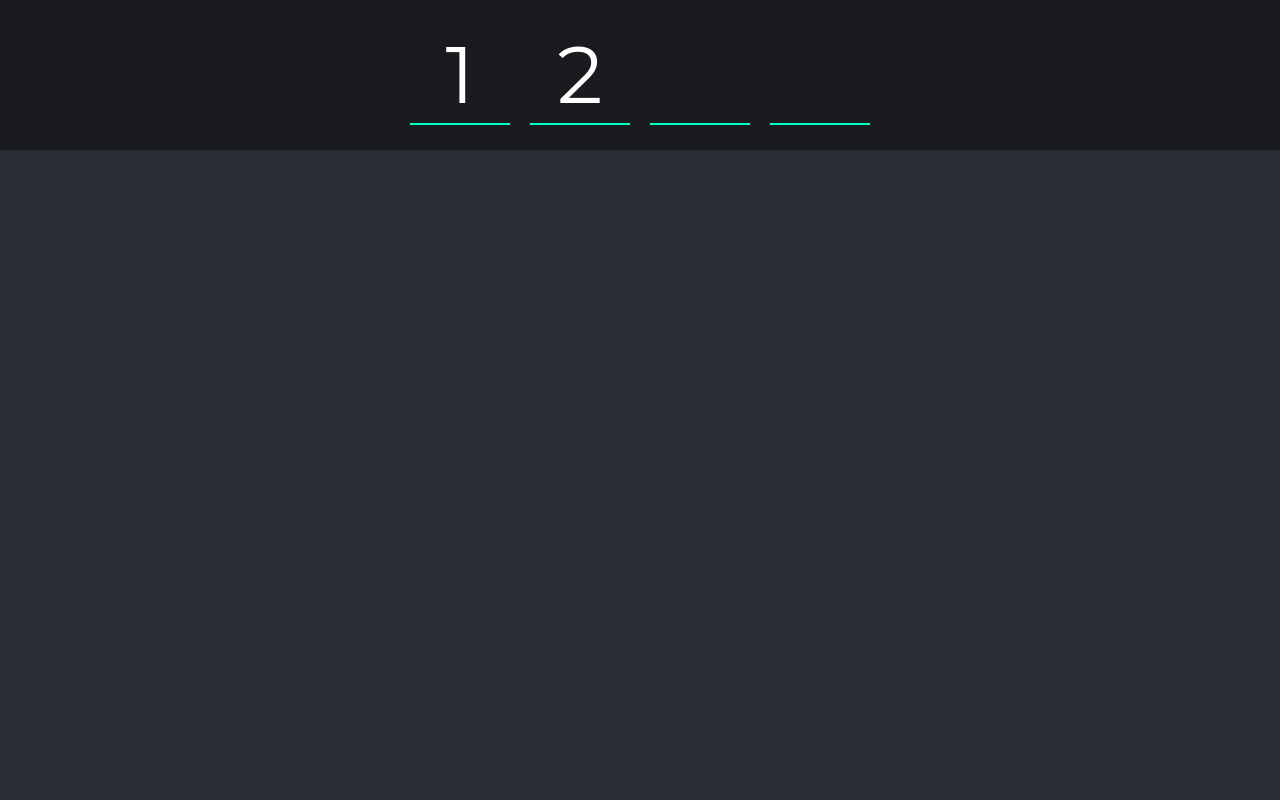
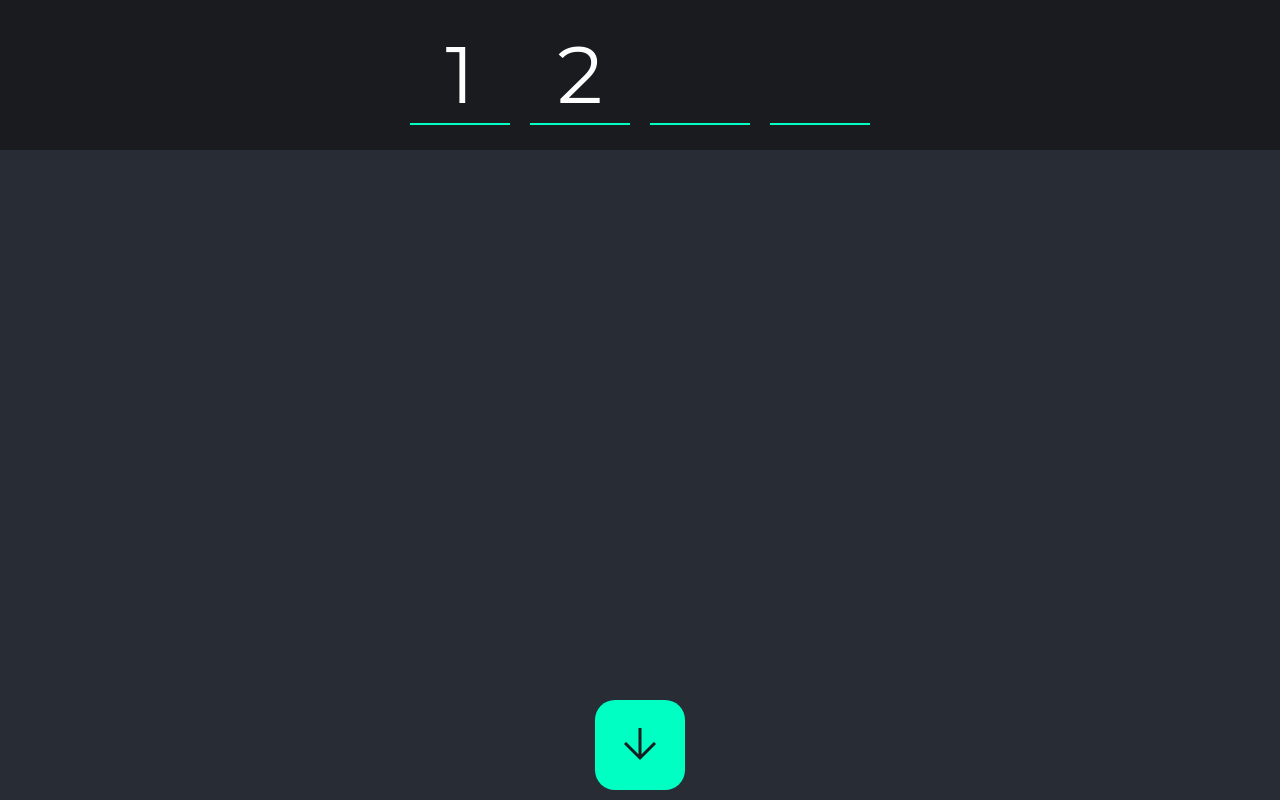
Before and after one commit to hollyefig/Questionnaire, a React (Create React App) app: page / in a window 1280 px wide. Built offline with nearby package versions, Linux system fonts and the light colour scheme.

Commit message:
added arrow

```diff
--- a/public/index.html
+++ b/public/index.html
@@ -13,6 +13,8 @@
     <link rel="preconnect" href="https://fonts.googleapis.com">
   <link rel="preconnect" href="https://fonts.gstatic.com" crossorigin>
   <link href="https://fonts.googleapis.com/css2?family=Montserrat:wght@400;700&display=swap" rel="stylesheet">
+  <!-- ? google icons -->
+  <link rel="stylesheet" href="https://fonts.googleapis.com/css2?family=Material+Symbols+Outlined:opsz,wght,FILL,GRAD@20..48,100..700,0..1,-50..200" />
 
     <title>Questionnaire!</title>
   </head>
--- a/src/App.css
+++ b/src/App.css
@@ -7,4 +7,5 @@ body {
   color: #fff;
   font-family: "Montserrat", sans-serif;
   --teal: rgb(0, 255, 195);
+  --darkGrey: #191b1f;
 }
--- a/src/App.js
+++ b/src/App.js
@@ -1,10 +1,12 @@
 import "./App.css";
+import Fixedarrow from "./components/fixedArrow/Fixedarrow";
 import Fixedtop from "./components/fixedTop/Fixedtop";
 
 function App() {
   return (
     <div className="App">
       <Fixedtop />
+      <Fixedarrow />
     </div>
   );
 }
--- /dev/null
+++ b/src/components/fixedArrow/Fixedarrow.jsx
@@ -0,0 +1,17 @@
+import React from 'react';
+import './fixedArrow.css';
+
+export default function Fixedarrow() {
+  return (
+    <div className='fixedArrowWrapper'>
+      <div className="fixedArrowContent">
+        <div className="arrowButton">
+        <span class="material-symbols-outlined">
+        arrow_downward
+        </span>
+        </div>
+
+      </div>
+    </div>
+  )
+}
--- /dev/null
+++ b/src/components/fixedArrow/fixedArrow.css
@@ -0,0 +1,48 @@
+.fixedArrowWrapper {
+  position: fixed;
+  bottom: 0;
+  width: 100%;
+  height: auto;
+  padding: 10px;
+}
+
+.fixedArrowContent {
+  width: 100%;
+  height: inherit;
+  display: flex;
+  justify-content: center;
+  align-items: center;
+}
+
+.arrowButton {
+  --dim: 90px;
+  background-color: var(--teal);
+  color: var(--darkGrey);
+  width: var(--dim);
+  height: var(--dim);
+  display: flex;
+  justify-content: center;
+  align-items: center;
+  border-radius: 20px;
+  position: relative;
+}
+
+.arrowButton > .material-symbols-outlined {
+  font-size: 3rem;
+  position: absolute;
+  animation: arrowMove 2s ease-in-out infinite;
+}
+
+@keyframes arrowMove {
+  0% {
+    top: 20px;
+  }
+
+  50% {
+    top: 30px;
+  }
+
+  100% {
+    top: 20px;
+  }
+}
--- a/src/components/fixedTop/fixedTop.css
+++ b/src/components/fixedTop/fixedTop.css
@@ -1,8 +1,18 @@
 .fixedTopWrapper {
-  background-color: #191b1f;
+  background-color: var(--darkGrey);
   width: 100%;
   height: 150px;
   position: fixed;
+  animation: slideDown 1s ease-in forwards;
+}
+
+@keyframes slideDown {
+  0% {
+    top: -50vh;
+  }
+  100% {
+    top: 0vh;
+  }
 }
 
 .fixedTopCopy {
@@ -13,6 +23,18 @@
   align-items: center;
   padding: 10px;
   font-size: 5rem;
+  animation: fadeIn 0.5s ease-in forwards;
+  animation-delay: 1.5s;
+  opacity: 0;
+}
+
+@keyframes fadeIn {
+  0% {
+    opacity: 0;
+  }
+  100% {
+    opacity: 1;
+  }
 }
 
 .fixedTopCopy > ul {
```
